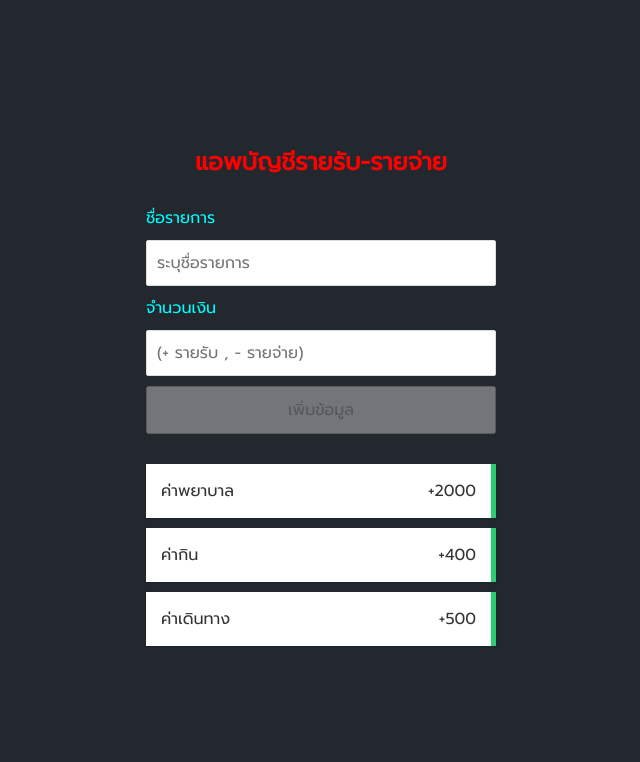
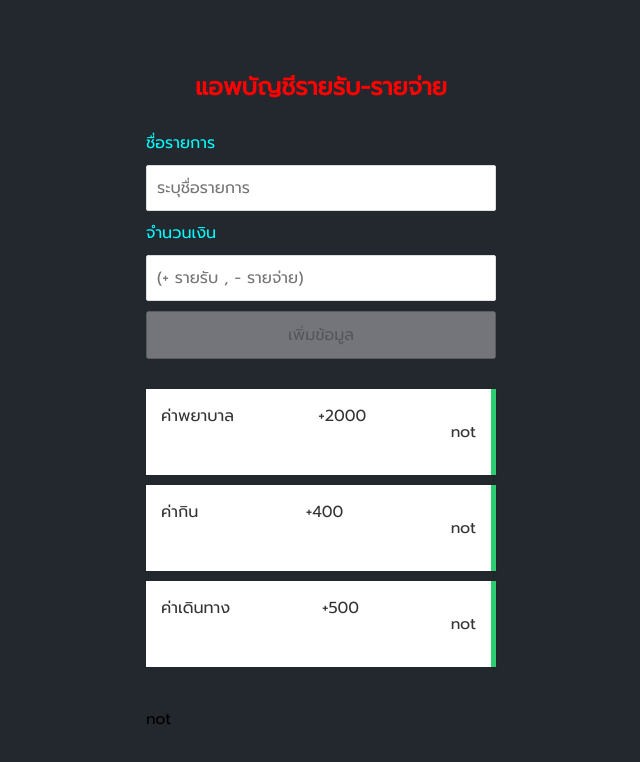
Before and after one commit to notnapat/Not-React-Test, a React (Create React App) app: page / in a window 1280 px wide. Shown: the top 762 px of the page, without its empty margins (319-959 px from the left). Built offline with nearby package versions, Linux system fonts and the light colour scheme.

Commit message:
Context api 1-3 and useContext รับส่งข้อมูลได้อิสระ

```diff
--- a/src/components/Item.js
+++ b/src/components/Item.js
@@ -1,5 +1,6 @@
 import './Item.css'
 import PropTypes from 'prop-types'
+import DataContext from './data/DataContext'
 
 // Css +expense , -income
 const Item =(props)=>{
@@ -7,8 +8,12 @@
     const status =amount <0 ? "expense":"income"  // Css + -  1 ถ้าน้อยกว่า0 ให้ จริง ถ้ามากกว่า 0 ให้ผิด
     const symbol = amount<0 ? "-":"+"  // Css + -  2 ถ้าน้อยกว่า0 ให้ - ถ้ามากกว่า 0 ให้ +
     return(
-        <li className={status}>{title}<span>{symbol}{Math.abs(amount)}</span></li> // Css +- 3 +item.css , 'Math.abs' คือทำให้เครื่องหมาย+-ตอนระบุในinput แสดงออกมาตัวเดียว
-
+        <li className={status}>{title}<span>{symbol}{Math.abs(amount)}</span> {/*Css +- 3 +item.css , 'Math.abs' คือทำให้เครื่องหมาย+-ตอนระบุในinput แสดงออกมาตัวเดียว */}
+      { /*Context api (global state) 3 ตัวดึงข้อมูล หรือรับข้อมูล*/}
+        <DataContext.Consumer>
+            {value=><p>{value}</p>}
+        </DataContext.Consumer>
+        </li>
     )
     }
 // PropTypes
--- a/src/components/Transaction.js
+++ b/src/components/Transaction.js
@@ -1,16 +1,21 @@
 import './Transaction.css'
 import Item from "./Item"
-
+import DataContext from './data/DataContext'
+import { useContext } from 'react'  /*useContext1*/
 
 const Transaction = (props) => { // App.js P , P 3 ตั้งเพื่อจะดึงค่า (props)
-
+const name = useContext(DataContext)  // useContext2 ดึงข้อมูลมาจาก DataContext
       const { items } = props  //App.js P , P 4  รับค่า - ดึงค่า มาจากApp.js { items } = props
       return (
-            <ul className="item-list">
-                  {items.map((element) => {           // App.js P , P 5 map ค่า items
-                        return <Item {...element} key={element.id} />  // App.js P , P 6 เปลี่ยน key เป็น .id
-                  })}
-            </ul>
+            <div>
+                  <ul className="item-list">
+                        {items.map((element) => {           // App.js P , P 5 map ค่า items
+                              return <Item {...element} key={element.id} />  // App.js P , P 6 เปลี่ยน key เป็น .id
+                        })}
+                  </ul>
+                  { /*Context api (global state) 3 ตัวดึงข้อมูล หรือรับข้อมูล*/}
+                  {name} {/*useContext3*/}
+            </div>
       )
 }
 //       // loop  '.map'  and 'unique key'  and 'uuid' สุ่ม key and  Item.js 'PropsTypes' เตือนการระบุค่าข้อมูลให้ถูก และ ค่าว่าง
--- /dev/null
+++ b/src/components/data/DataContext.js
@@ -0,0 +1,5 @@
+import { createContext } from "react";
+
+const DataContext = createContext()
+
+export default DataContext
```
Also changed, not shown: src/App.js (+21 -11 lines).
